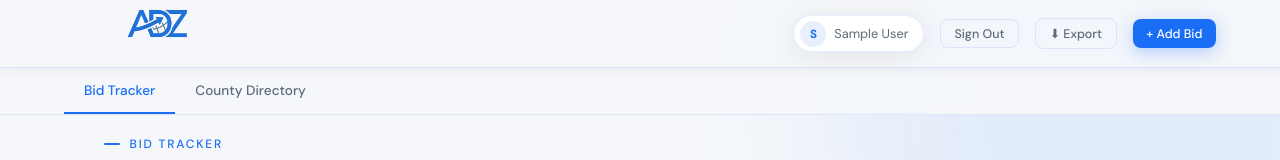
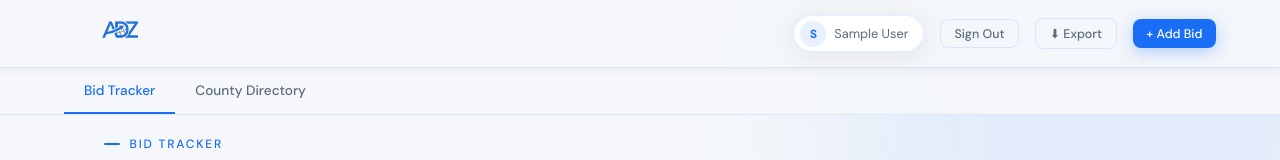
Before and after one commit to 2002DK/adzsolutionsgroup-website, a plain HTML site: page tracker/dashboard.html in a window 1280 px wide. Shown: the top 160 px of the page. Drawn offline with Linux system fonts and the light colour scheme; no server answers; sample sign-in values are in the browser's storage.

```diff
--- a/tracker/dashboard.html
+++ b/tracker/dashboard.html
@@ -270,7 +270,9 @@
 </div>
 
 <header>
-  <a href="/"><img src="/assets/logo.png" alt="ADZ Solutions" height="100"></a>
+  <a href="#home" style="display:flex; align-items:center;">
+  <img src="/assets/logo.png" alt="ADZ Solutions" height="60">
+  </a>
   <div class="header-right">
     <div class="user-pill" id="userPill">
       <div class="user-avatar" id="userAvatar"></div>
```
Also changed, not shown: index.html (+3 -1 lines).
